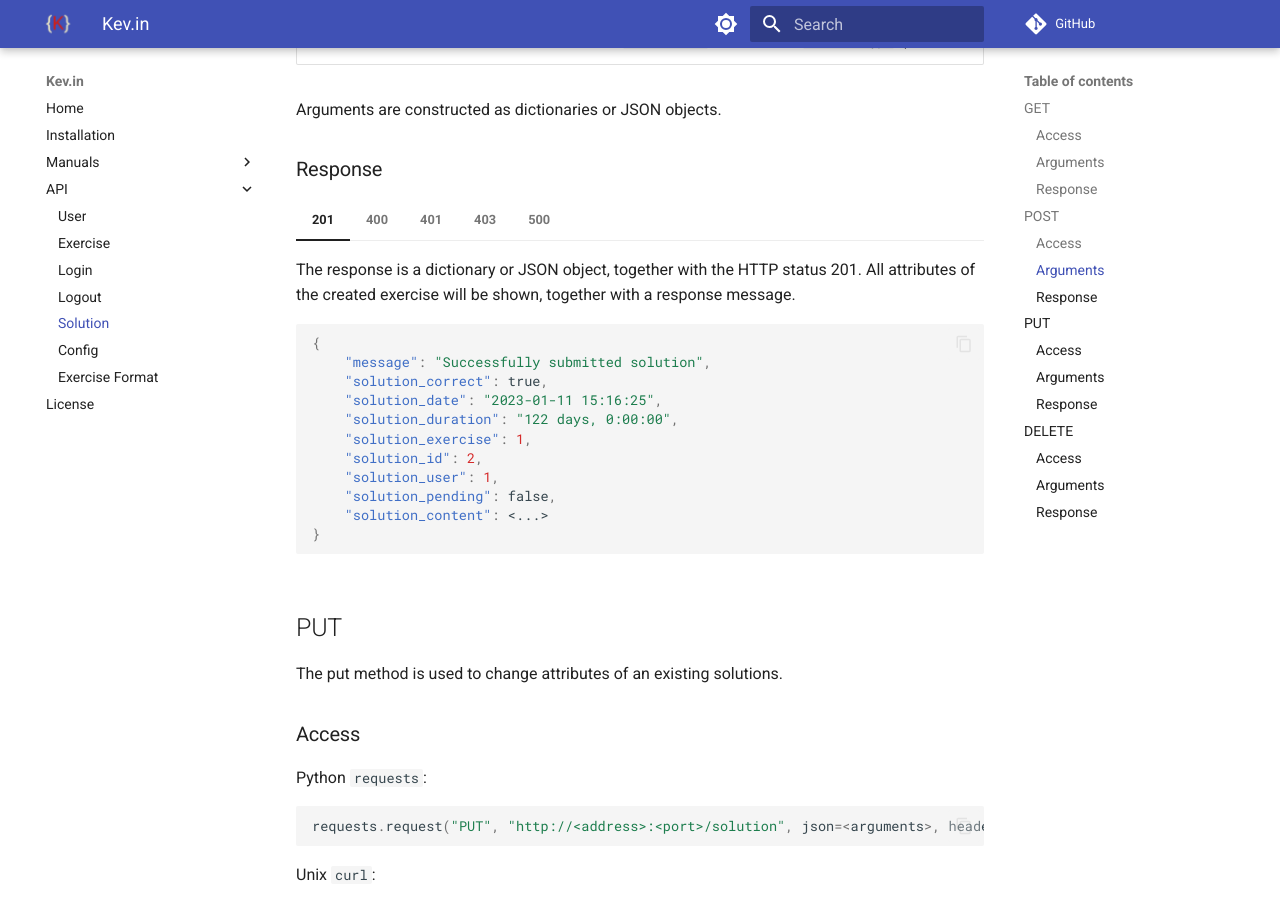
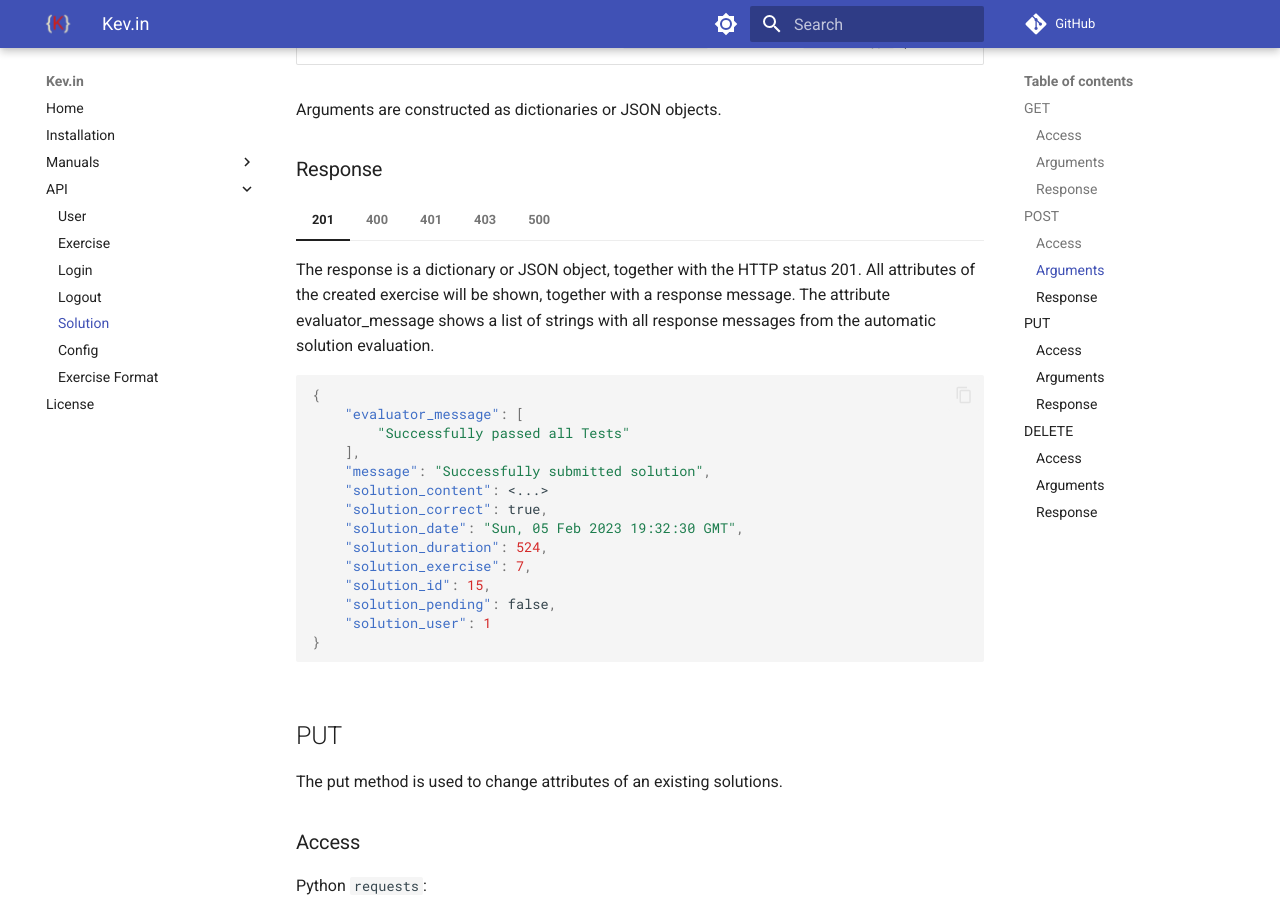
Before and after one commit to mlinke-ai/kev_in, an MkDocs documentation site: the page built from docs/api/solution.md, in a window 1280 px wide and 900 px high, scrolled down 4208 px. Built offline with MkDocs 1.6.1 and Material for MkDocs 9.7.7, drawn with Linux system fonts in a browser that asks for light colours; comment, search, counter and statistics services are not loaded.

Commit message:
new example response in docs

````diff
--- a/docs/api/solution.md
+++ b/docs/api/solution.md
@@ -182,18 +182,21 @@ Arguments are constructed as dictionaries or JSON objects.
 
 === "201"
 
-    The response is a dictionary or JSON object, together with the HTTP status 201. All attributes of the created exercise will be shown, together with a response message.
+    The response is a dictionary or JSON object, together with the HTTP status 201. All attributes of the created exercise will be shown, together with a response message. The attribute evaluator_message shows a list of strings with all response messages from the automatic solution evaluation.
     ```JSON
     {
+        "evaluator_message": [
+            "Successfully passed all Tests"
+        ],
         "message": "Successfully submitted solution",
+        "solution_content": <...>
         "solution_correct": true,
-        "solution_date": "2023-01-11 15:16:25",
-        "solution_duration": "122 days, 0:00:00",
-        "solution_exercise": 1,
-        "solution_id": 2,
-        "solution_user": 1,
+        "solution_date": "Sun, 05 Feb 2023 19:32:30 GMT",
+        "solution_duration": 524,
+        "solution_exercise": 7,
+        "solution_id": 15,
         "solution_pending": false,
-        "solution_content": <...>
+        "solution_user": 1
     }
     ```
 
````
